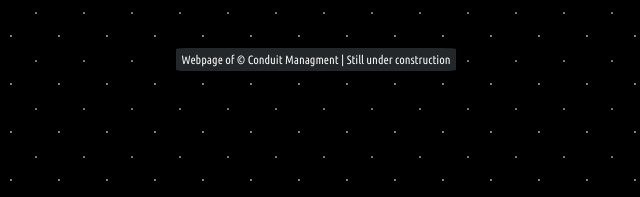
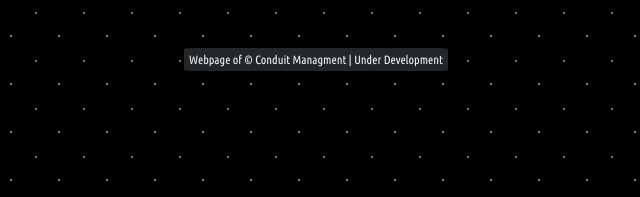
Before and after one commit to conduitmgmt/conduitmgmt.github.io, a plain HTML site: page index.html in a window 1280 px wide. Shown: the part 539-736 px from the top of the page, 324-964 px from the left. Drawn offline with Linux system fonts and the light colour scheme.

Commit message:
Update index.html

```diff
--- a/index.html
+++ b/index.html
@@ -23,7 +23,7 @@
         <a class="btn" href="https://conduitmgmt.github.io/subscription/"><i class="fa-solid fa-cart-shopping" style="color: #fff;"></i> Subscription</a>
         <a class="btn" href="https://conduitmgmt.github.io/contact/"><i class="fa-solid fa-address-book" style="color: #fff;"></i> Contact</a>
         <br /><br /><br /><br />
-        <p style="font-size:12px;"><span>Webpage of © Conduit Managment | Still under construction </span></p>
+        <p style="font-size:12px;"><span>Webpage of © Conduit Managment | Under Development </span></p>
     </div>
 </body>
 </html>
```
